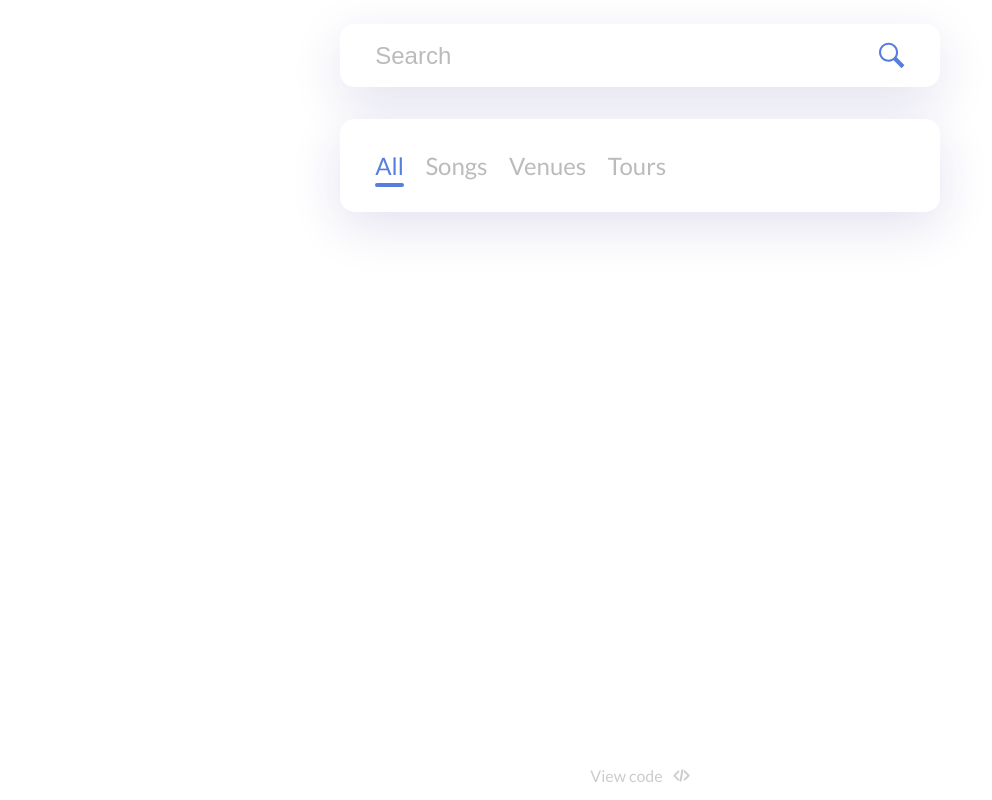
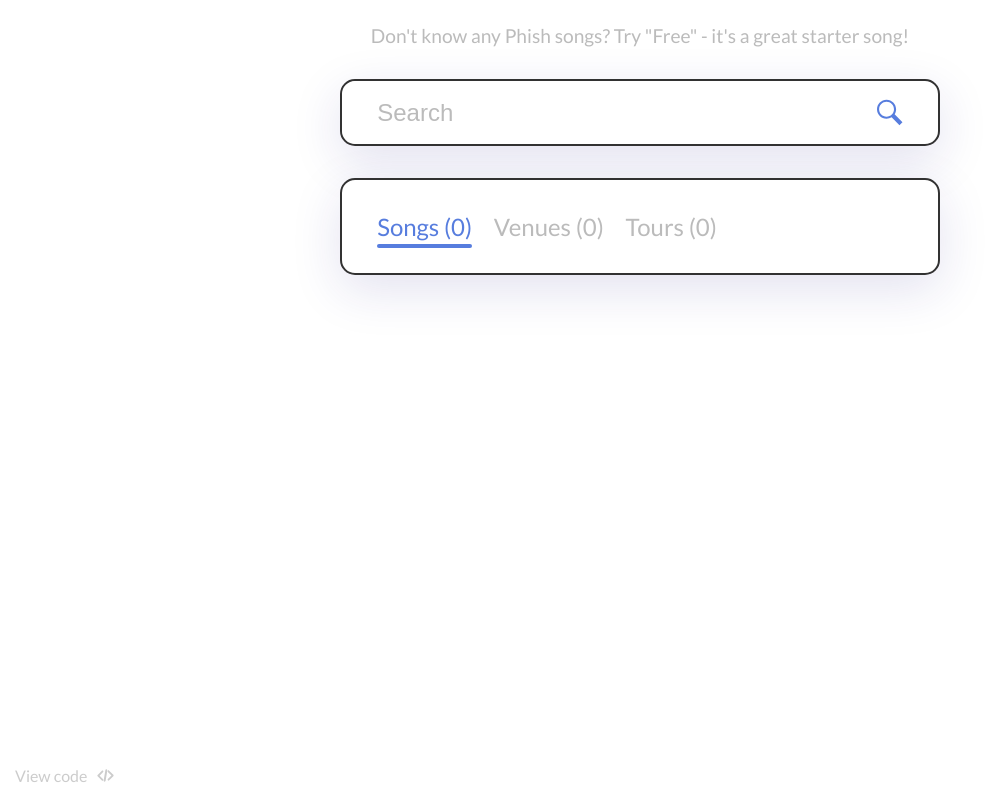
Before and after one commit to zachweinberg/phish-player, a Next.js app: page / in a window 1280 px wide. Shown: the whole page, without its empty margins (0-992 px from the left). Built offline with nearby package versions, Linux system fonts and the light colour scheme.

Commit message:
colors and border

```diff
--- a/components/SearchResults.js
+++ b/components/SearchResults.js
@@ -2,49 +2,49 @@
 
 import PlayIcon from "./icons/Play";
 
-const CategoryList = () => {
+const CategoryList = ({ numSongs, numVenues, numTours }) => {
   return (
     <ul className="categories">
       <li className="selected">
-        <a>All</a>
+        <a>Songs ({numSongs})</a>
       </li>
       <li>
-        <a>Songs</a>
+        <a>Venues ({numVenues})</a>
       </li>
       <li>
-        <a>Venues</a>
-      </li>
-      <li>
-        <a>Tours</a>
+        <a>Tours ({numTours})</a>
       </li>
     </ul>
   );
 };
 
-const Results = ({ results }) => {
-  return (
-    <ul className="results">
-      {results.map(result => (
-        <li key={result.id}>
-          <h2>{result.title}</h2>
-          <span>Track Count: {result.tracks_count}</span>
-          <PlayIcon />
-        </li>
-      ))}
-    </ul>
-  );
-};
+const SearchResults = ({ results, loading }) => {
+  const { songs = [], venues = [], tours = [] } = results;
 
-const SearchResults = ({ results, loading }) => {
   return (
     <div className="search-results">
-      <CategoryList />
+      <CategoryList
+        numSongs={songs.length}
+        numVenues={venues.length}
+        numTours={tours.length}
+      />
       {loading ? (
         <div style={{ textAlign: "center", marginTop: "2rem" }}>
           <Loader type="TailSpin" color="#577dde" height={45} width={45} />
         </div>
       ) : (
-        <Results results={results} />
+        <ul className="results">
+          {songs.map(result => (
+            <li key={result.id}>
+              <div>
+                <h2>{result.title}</h2>
+              </div>
+              <div>
+                <span>Track Count: {result.tracks_count}</span>
+              </div>
+            </li>
+          ))}
+        </ul>
       )}
     </div>
   );
--- a/pages/index.js
+++ b/pages/index.js
@@ -18,7 +18,9 @@
       axios
         .get(`/api/search?s=${term}`)
         .then(({ data }) => {
-          setResults(data.data.data.songs);
+          console.log(data);
+          return;
+          setResults(data.data.data);
         })
         .catch(e => alert(e))
         .finally(() => setLoading(false));
@@ -28,6 +30,9 @@
   };
   return (
     <div className="home">
+      <p className="caption">
+        Don't know any Phish songs? Try "Free" - it's a great starter song!
+      </p>
       <SearchInput onSubmit={onSearch} />
       <SearchResults results={results} loading={loading} />
       <a
--- a/scss/styles.scss
+++ b/scss/styles.scss
@@ -15,13 +15,26 @@
   font-family: "Lato", sans-serif;
 }
 
+// mixins
+@mixin flex-row {
+  display: flex;
+  align-items: center;
+}
+
 // vars
 $text-primary: #bbbbbb;
-$text-secondary: #464646;
+$text-secondary: #636363;
 $text-tertiary: #727272;
 $blue-primary: #577dde;
 $shadow: 0 15px 50px rgba(41, 33, 136, 0.13);
 $base-font-size: 1.5rem;
+
+.caption {
+  font-size: 1.2rem;
+  color: $text-primary;
+  text-align: center;
+  margin-bottom: 2rem;
+}
 
 // home page
 .home {
@@ -31,12 +44,11 @@
 
 // Search input
 .search-input {
+  @include flex-row;
   background-color: #fff;
   border-radius: 15px;
-  border: none;
+  border: 2px solid rgb(50, 50, 50);
   box-shadow: $shadow;
-  display: flex;
-  align-items: center;
   justify-content: space-between;
   font-size: $base-font-size;
   margin-bottom: 2rem;
@@ -77,7 +89,7 @@
 .search-results {
   background-color: #fff;
   border-radius: 15px;
-  border: none;
+  border: 2px solid rgb(50, 50, 50);
   padding: 2rem 2.2rem;
   box-shadow: $shadow;
   font-size: $base-font-size;
@@ -113,14 +125,14 @@
     }
   }
 
+  // results grid
   .results {
     li {
+      @include flex-row;
+      justify-content: space-between;
       padding: 2rem 0 1rem 0;
       border-bottom: 1px solid $text-primary;
       color: $text-secondary;
-      display: flex;
-      justify-content: space-between;
-      align-items: center;
 
       h2 {
         font-size: 1em;
@@ -145,15 +157,13 @@
 }
 
 .footer-link {
-  display: flex;
-  align-items: center;
+  @include flex-row;
   justify-content: center;
   text-decoration: none;
   color: #ccc;
   position: fixed;
   bottom: 0;
   left: 0;
-  right: 0;
   margin: 15px;
 
   span {
```
